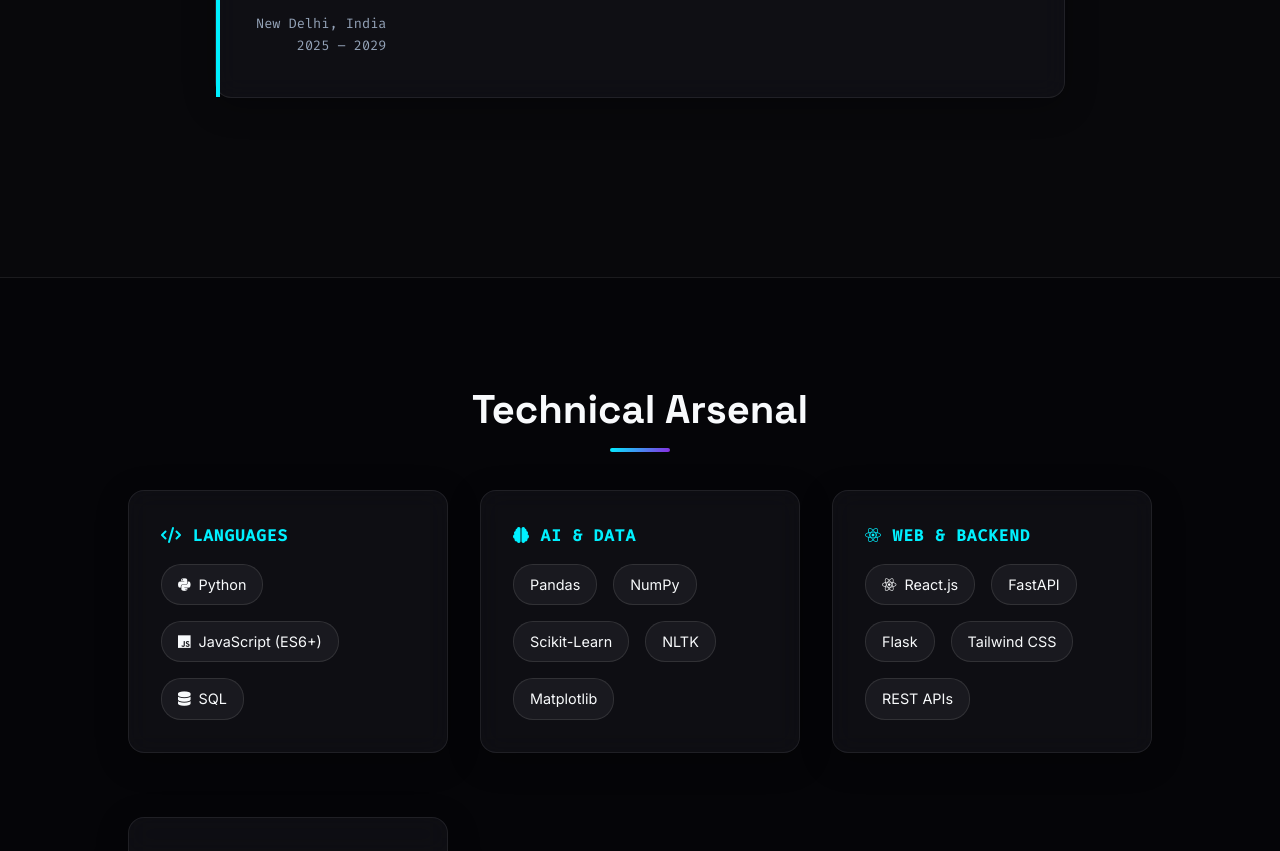
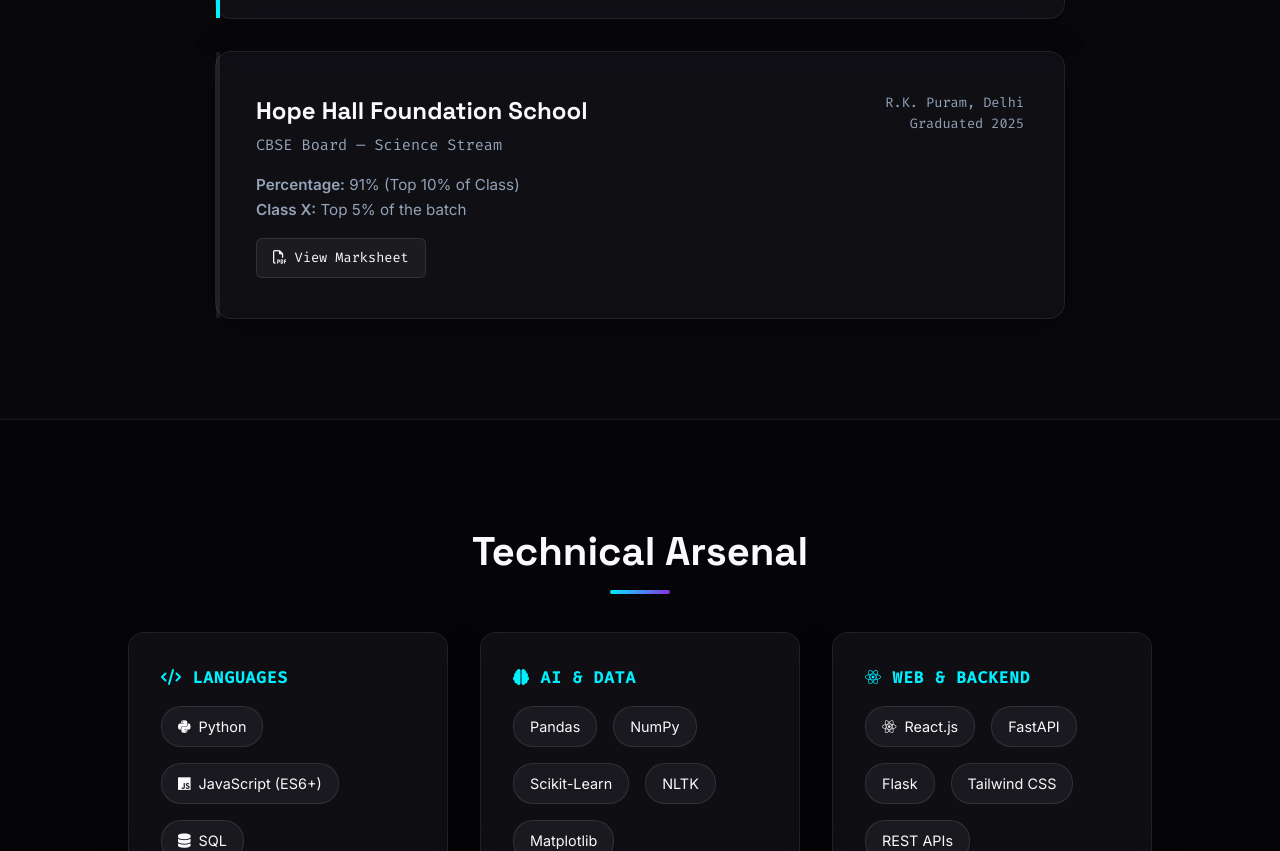
Before and after one commit to ananyajoshi-cseai/Portfolio-Ananya-Joshi, a plain HTML site: page index.html in a window 1280 px wide. Shown: the part 2516-3367 px from the top of the page. Drawn offline with Linux system fonts and the light colour scheme.

Commit message:
Update index.html

```diff
--- a/index.html
+++ b/index.html
@@ -1014,6 +1014,7 @@
             display: flex;
             gap: 2rem;
             flex-shrink: 0;
+            /* Increased time because there are more cards now */
             animation: scroll-left 90s linear infinite;
             padding-left: 2rem;
         }
@@ -1247,6 +1248,7 @@
 
             <div class="hero-visual">
                 <div class="profile-img-wrapper">
+                    <!-- Updated file name and fallback to profile.png -->
                     <img src="profile.png" onerror="this.onerror=null; this.src='compressed dp.jpg';" alt="Ananya Joshi">
                     <div class="profile-img-overlay"></div>
                 </div>
@@ -1337,6 +1339,25 @@
                     <div style="text-align: right; color: var(--text-muted); font-family: var(--font-mono); font-size: 0.85rem;">
                         <p>New Delhi, India</p>
                         <p>2025 – 2029</p>
+                    </div>
+                </div>
+            </div>
+
+            <div class="glass-panel reveal" style="padding: 2.5rem; position: relative;">
+                <div style="position: absolute; top: 0; left: 0; width: 4px; height: 100%; background: var(--surface-border);"></div>
+                <div style="display: flex; justify-content: space-between; flex-wrap: wrap; gap: 1rem;">
+                    <div>
+                        <h3 style="font-size: 1.5rem; color: var(--text-main); margin-bottom: 0.2rem;">Hope Hall Foundation School</h3>
+                        <p style="color: var(--text-muted); font-family: var(--font-mono); font-size: 0.95rem; margin-bottom: 1rem;">CBSE Board — Science Stream</p>
+                        <p style="color: var(--text-muted); font-size: 0.95rem;">
+                            <strong>Percentage:</strong> 91% (Top 10% of Class)<br>
+                            <strong>Class X:</strong> Top 5% of the batch
+                        </p>
+                        <a href="#" target="_blank" class="btn-doc"><i class="fa-regular fa-file-pdf"></i> View Marksheet</a>
+                    </div>
+                    <div style="text-align: right; color: var(--text-muted); font-family: var(--font-mono); font-size: 0.85rem;">
+                        <p>R.K. Puram, Delhi</p>
+                        <p>Graduated 2025</p>
                     </div>
                 </div>
             </div>
@@ -1556,7 +1577,7 @@
                     <li style="position: relative; padding-left: 1.8rem;"><span style="position: absolute; left: 0; color: var(--neon-blue);"><i class="fa-solid fa-angle-right"></i></span> <strong>Open Source:</strong> Committing production-grade code to the COE-AI GitHub repository via weekly PRs.</li>
                     <li style="position: relative; padding-left: 1.8rem;"><span style="position: absolute; left: 0; color: var(--neon-blue);"><i class="fa-solid fa-angle-right"></i></span> <strong>Pipelines:</strong> Optimizing classical machine learning models and modern Generative AI architectures in Python.</li>
                 </ul>
-                <a href="MLinternship.jpg" target="_blank" class="btn-doc"><i class="fa-regular fa-image"></i> View Acceptance Proof</a>
+                <a href="MLinternship.png" target="_blank" class="btn-doc"><i class="fa-regular fa-image"></i> View Acceptance Proof</a>
             </div>
 
             <div class="glass-panel reveal" style="position: relative; overflow: hidden; padding: 2.5rem;">
@@ -1602,7 +1623,7 @@
                     <li style="position: relative; padding-left: 1.8rem;"><span style="position: absolute; left: 0; color: var(--text-muted);"><i class="fa-solid fa-angle-right"></i></span> Enhancing project features, optimizing codebases, and resolving critical issues across multiple tech stacks.</li>
                     <li style="position: relative; padding-left: 1.8rem;"><span style="position: absolute; left: 0; color: var(--text-muted);"><i class="fa-solid fa-angle-right"></i></span> Collaborating with project maintainers and global developers to build scalable open-source software.</li>
                 </ul>
-                <a href="gssoc.jpg" target="_blank" class="btn-doc"><i class="fa-regular fa-image"></i> View Acceptance Proof</a>
+                <a href="gssoc.png" target="_blank" class="btn-doc"><i class="fa-regular fa-image"></i> View Acceptance Proof</a>
             </div>
 
         </div>
@@ -1622,7 +1643,7 @@
                         <li>Mapped conceptual FLOPs to real-world carbon intensity.</li>
                         <li><strong>Learning:</strong> Built scalable, research-backed AI systems under extreme time pressure.</li>
                     </ul>
-                    <a href="nit delhi certificate.jpg" target="_blank" class="btn-doc"><i class="fa-regular fa-image"></i> View Certificate</a>
+                    <a href="nit delhi certificate.png" target="_blank" class="btn-doc"><i class="fa-regular fa-image"></i> View Certificate</a>
                 </div>
             </div>
 
```
